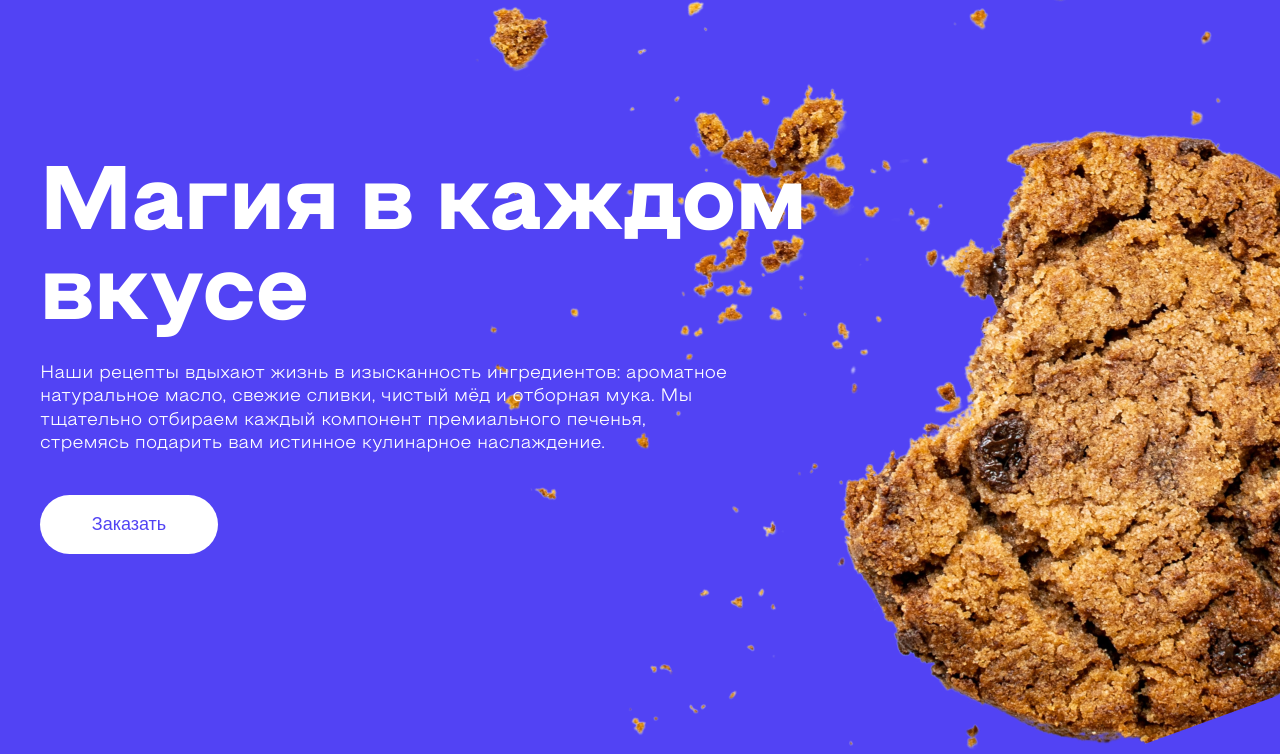
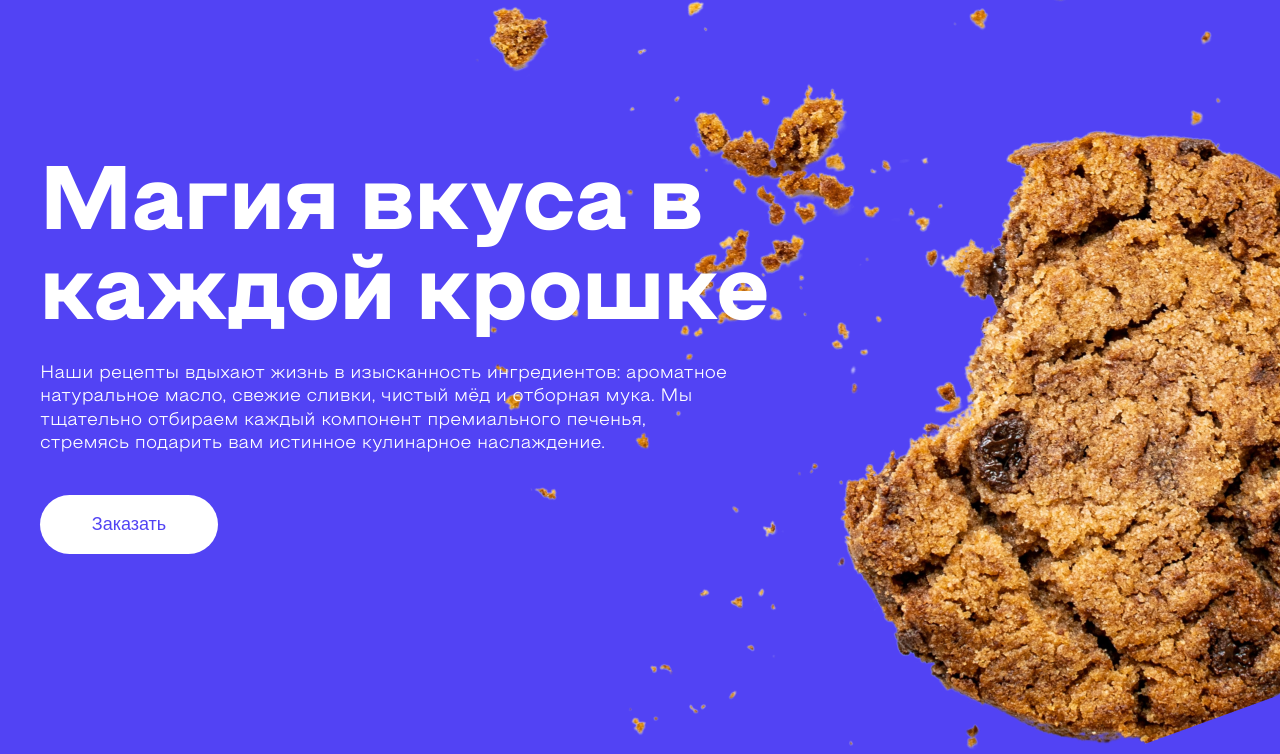
Before and after one commit to ArtyomPV/cookies_landing, a plain HTML site: page index.html in a window 1280 px wide. Shown: the part 100-854 px from the top of the page. Drawn offline with Linux system fonts and the light colour scheme.

Commit message:
fixed main-title

```diff
--- a/index.html
+++ b/index.html
@@ -24,7 +24,7 @@
 <section class="main-content">
     <div class="container">
         <div class="main-info">
-            <h1 class="main-title">Магия в каждом вкусе</h1>
+            <h1 class="main-title">Магия вкуса в каждой крошке</h1>
             <p class="main-text">Наши рецепты вдыхают жизнь в изысканность ингредиентов: ароматное натуральное масло, свежие сливки, чистый мёд и отборная мука. Мы тщательно отбираем каждый компонент премиального печенья, стремясь подарить вам истинное кулинарное наслаждение.</p>
         </div>
         <div class="main-action">
```
